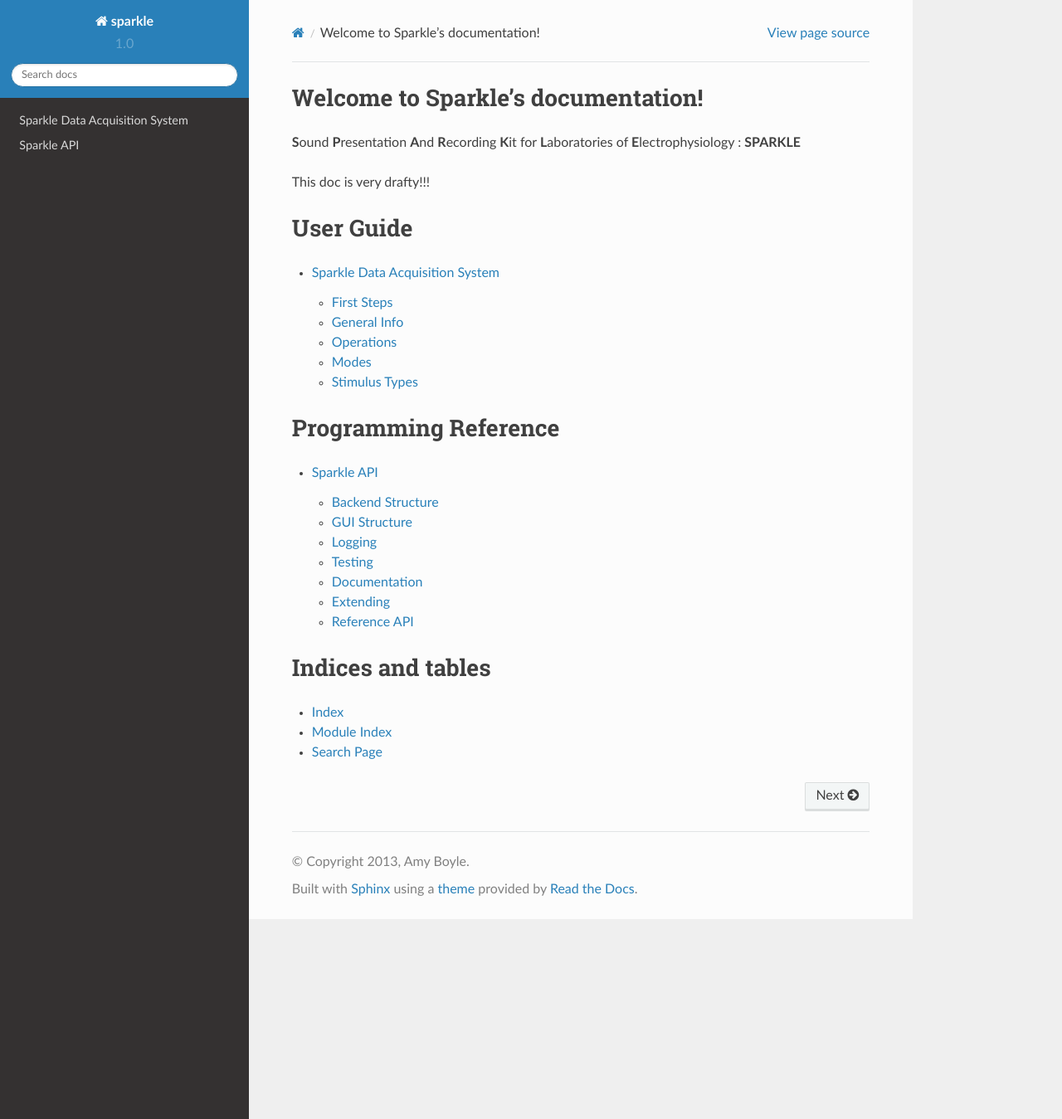
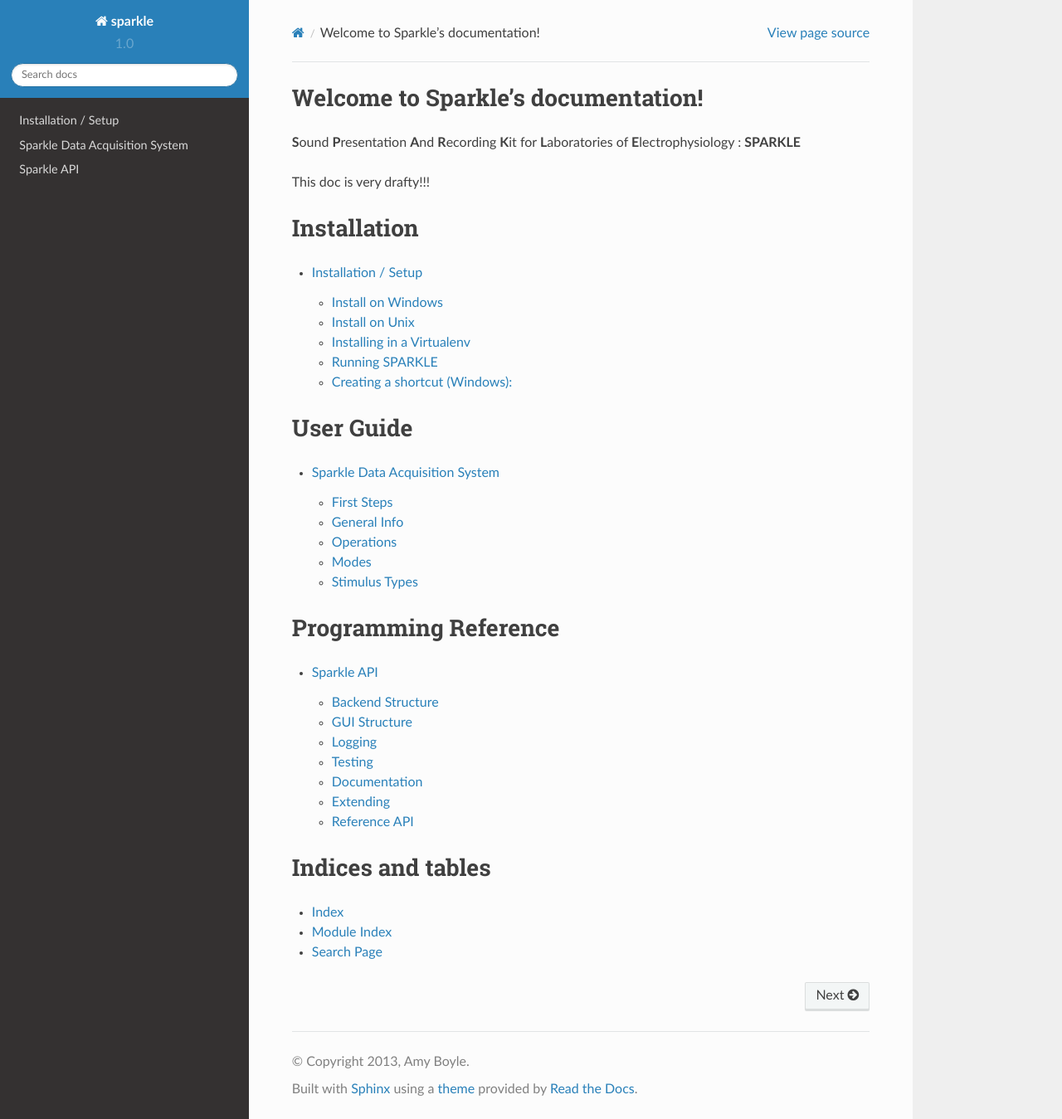
Before and after one commit to portfors-lab/sparkle, a Sphinx documentation site: the page built from doc/index.rst, in a window 1280 px wide and 1349 px high. Shown: the whole window at 83% size. Built offline with Sphinx 7.4.7 and the Read the Docs theme 2.0.0, drawn with Linux system fonts in a browser that asks for light colours; pages that are not in the unit, such as notebooks, are missing from menus; some of the changed lines change nothing that is shown.

Commit message:
detailed installation instructions

```diff
--- a/README.md
+++ b/README.md
@@ -1,5 +1,5 @@
 SPARKLE
-=================================================================================================================
+========================================================================================================
 **S**ound **P**resentation **A**nd **R**ecording **K**it for **L**aboratories of **E**lectrophysiology
 
 Sparkle is a data acquisition system designed for auditory neuroscience research. It allows for the assembly and presentation of auditory stimuli (sounds) with simultaneous recording from a single brain electrode. It is designed to be highly customized to the requirements of the Portfors' hearing research lab. It is primarily a GUI intended to facilitate ease-of-use during experiments.
@@ -23,6 +23,7 @@
     $ sphinx-apidoc -f -o ref/auto ../sparkle
     $ make html
 
+See the documentation for more in-depth details on setup
 
 Contributions/ bugs
 -------------------
@@ -42,6 +43,6 @@
 
     $ export PYTHONPATH="$PYTHONPATH:/absolute/path/to/sparkle"
 
-or for Window (on Git bash):
+or for Windows (on Git bash):
 
     $ export PYTHONPATH="$PYTHONPATH;C:\absolute\path\to\sparkle"
--- a/doc/index.rst
+++ b/doc/index.rst
@@ -8,6 +8,14 @@
 **S**\ ound **P**\ resentation **A**\ nd **R**\ ecording **K**\ it for **L**\ aboratories of **E**\ lectrophysiology : **SPARKLE**
 
 This doc is very drafty!!!
+
+Installation
+=============
+
+.. toctree::
+    :maxdepth: 2
+
+    setup.rst
 
 User Guide
 =================
--- /dev/null
+++ b/doc/setup.rst
@@ -0,0 +1,113 @@
+Installation / Setup
+========================
+
+If you know what you are doing, the source is on Github_.
+
+
+
+Install on Windows
+--------------------
+
+Get Git
++++++++++
+
+Download and install Git_ using the installer downloaded from the Git website.
+
+Downloading SPARKLE
++++++++++++++++++++
+Once you have git, use your command line (Git bash recommended) to navigate to where you want the SPARKLE source code to live.
+
+Copy the url from Github_, and clone it to your local machine, e.g. for HTTPS (recommended)::
+
+    $ git clone https://github.com/portfors-lab/sparkle.git
+
+Download Python and packages
++++++++++++++++++++++++++++++
+
+It is strongly recommended to install the free Anaconda_ python distribution instead of the download from python.org. This is because it comes with a lot of the 3rd party scientific packages you need in one easy download and install process. It will save a lot of headaches when installing packages on windows.
+
+In fact, you will only need one additional package, which you can get by the command (Git bash or powershell)::
+
+    $ pip install pyqtgraph
+
+Otherwise, if you did not install Anaconda you can run (after installing pip yourself)::
+
+    $ pip install -r requirements.txt
+
+And good luck troubleshooting from there ;)... you will also need PyQt_ which is not available via pip.
+
+.. _Git : http://git-scm.com/downloads
+.. _Anaconda : http://continuum.io/downloads
+.. _PyQt : http://www.riverbankcomputing.com/software/pyqt/download
+
+
+Install on Unix
+------------------
+
+Get Git
++++++++++
+
+Download and install Git_ using the installer from the Git website, or using your package manager.
+
+Downloading SPARKLE
++++++++++++++++++++
+Once you have git, use your command line to navigate to where you want the SPARKLE source code to live.
+
+Copy the url from Github_, and clone it to your local machine, e.g. for HTTPS (recommended)::
+
+    $ git clone https://github.com/portfors-lab/sparkle.git
+
+Download Python and packages
++++++++++++++++++++++++++++++
+
+You should already have python installed by default on your machine. Make sure it is some subversion of python 2.7::
+
+    $ python --version
+
+If you get something other than :code:`Python 2.7.<#>`, you will need to install python 2.7 from the `Python website`_.
+
+To install Sparkle's dependencies, from the sparkle root directory, run::
+
+    $ pip install -r requirements.txt
+
+You will also need to install PyQt, which is not available on pip. You may be able to install it via or package manager. Or, follow the directions_ in the PyQt docs, to install from source.
+
+.. _Python website : https://www.python.org/downloads/
+.. _directions : http://pyqt.sourceforge.net/Docs/PyQt4/installation.html
+
+
+Installing in a Virtualenv
+----------------------------
+
+Virtualenv is not necessary to run SPARKLE. If you don't know what it is, don't worry about it for now.
+
+For the most part, all these instructions still apply if you want to use a virtualenv. Windows is a pain in my experience. Installing anaconda will give you the virtualenv package, but you will need to find out how to install things via pip or easy_install to get the correct packages into the virtualenv. Unix should straight forward, noting the following paragraph about PyQt.
+
+The trickiest part is installing PyQt in a virtualenv. I actually wrote a couple blog posts about how to do this in both Linux_ and Windows_.
+
+.. _Linux : http://amyboyle.ninja/Python-Qt-and-virtualenv-in-linux/
+.. _Windows : http://amyboyle.ninja/Python-Qt-and-virtualenv-in-windows/
+
+Running SPARKLE
+------------------
+Once you have all the dependencies installed, now you can actually run SPARKLE! Via the command line, change directory into the root folder of SPARKLE (this is the first 'sparkle' folder, not 'sparkle/sparkle'). You can now run::
+
+    $ python sparkle/gui/run.py
+
+This should launch a dialog asking you to choose a data file. See the :doc:`guide\index`.
+
+.. _Github: https://github.com/portfors-lab/sparkle
+
+Creating a shortcut (Windows):
+-------------------------------
+To create a shortcut on the desktop (or anywhere really) to launch Sparkle, first create a plain text file, and let's call it 'sparkle.bat'. In this file add the following two lines, replacing as necessary::
+
+    set PYTHONPATH=<path to sparkle>
+    <path to python executable> <path to sparkle\sparkle\gui\run.py>
+
+e.g. ::
+
+    set PYTHONPATH=C:\shared\sparkle
+    C:\Python27\python C:\shared\sparkle\sparkle\gui\run.py
+
+Then you can create a shortcut to that script by right clicking and selecting `Create Shortcut`. Move the shortcut to the desktop (or other desired location). There is an .ico file in the `sparkle/resources` folder intended to be used as the icon for this shortcut, which you can set through the shortcut properties.
```
